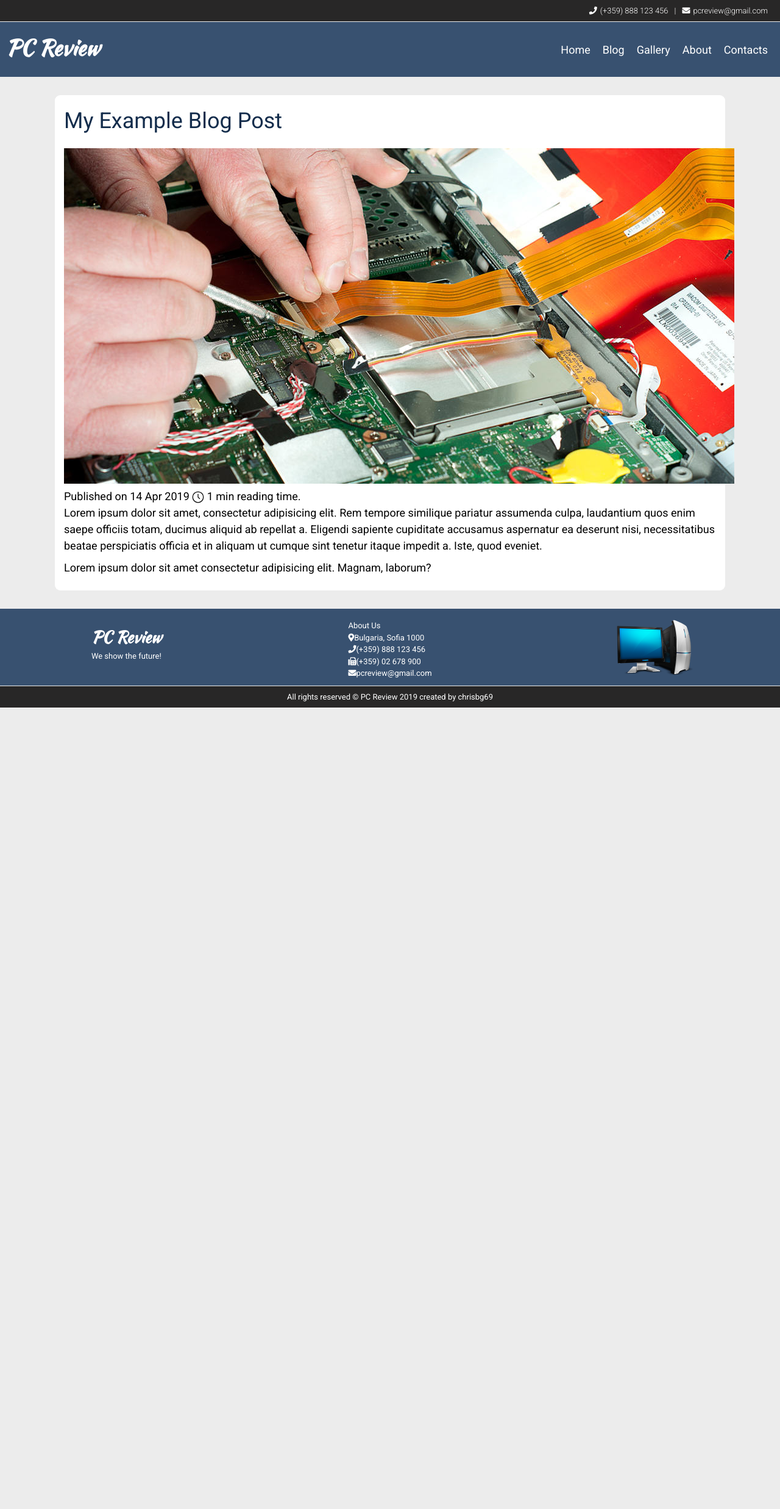
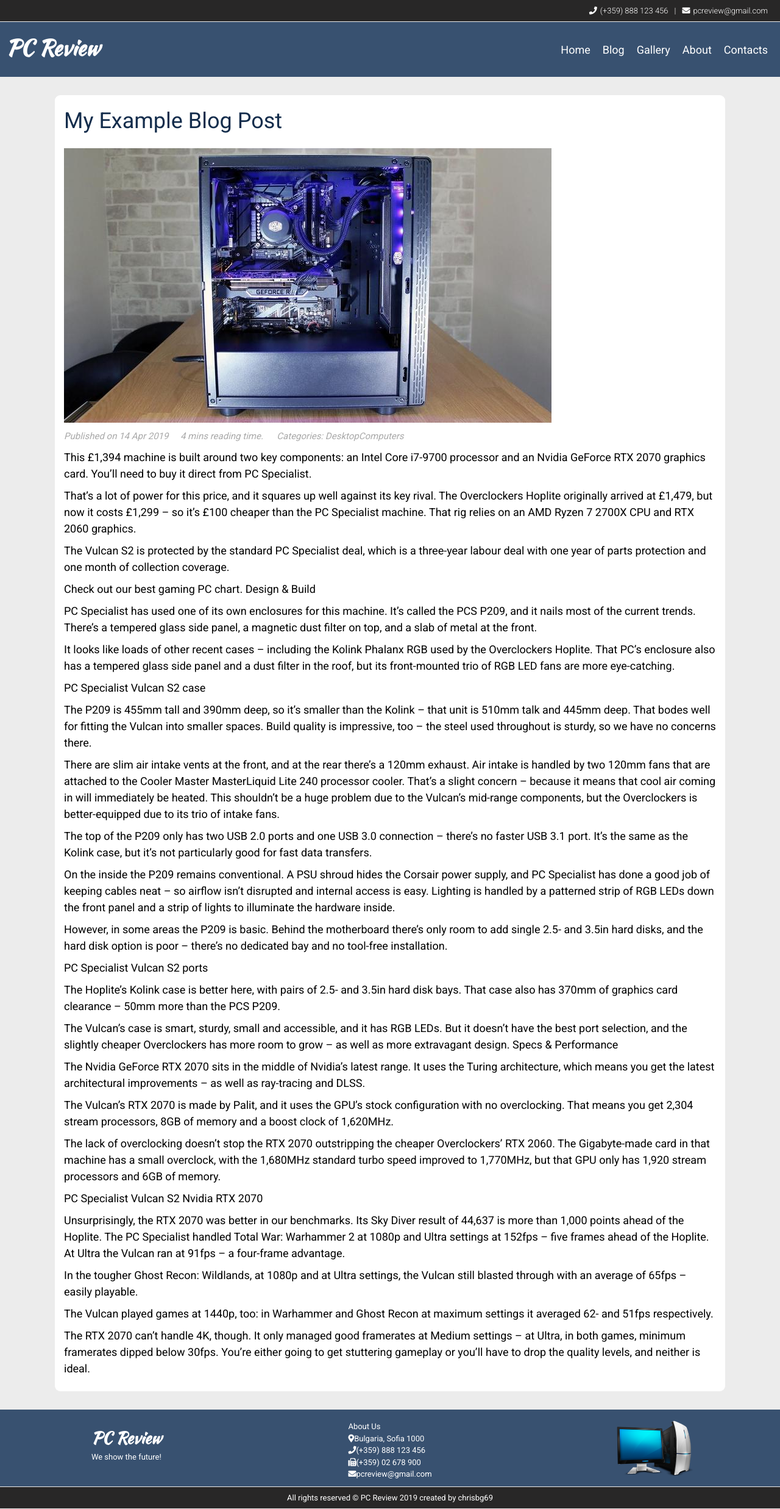
Before and after one commit to chrisbg69/chrisbg69.github.io, a Jekyll site: the page built from _posts/2019-04-14-my-example-post.md, in a window 1280 px wide. Shown: the whole page at 61% size. Built offline with Jekyll 4.4.1, drawn with Linux system fonts in a browser that asks for light colours; nearby versions of some CDN libraries; before the commit the page ends 1161 px from its top, so only the background shows below that.

Commit message:
added blog categories

```diff
--- a/_config.yml
+++ b/_config.yml
@@ -9,7 +9,8 @@
     title: Uploads
     output: true
 email: archangelbg@abv.bg
-description: Welcome to my new blog running on Jekyll and NorthStack!
+description: Welcome to my new blog running on Jekyll
+permalink: /:categories/:title/
 baseurl: ''
 url: ''
 markdown: kramdown
--- a/_layouts/home.html
+++ b/_layouts/home.html
@@ -47,7 +47,7 @@
       </li>
     </ul>
   </div>
-  <div class="grid-block">
+  <div class="grid-block"><a href="/categories/">
     <ul class="main-grid-content">
       <li><i class="fas fa-tablet-alt fa-5x"></i></li>
       <li>
@@ -57,7 +57,7 @@
         <p>Lorem ipsum dolor sit amet.</p>
       </li>
     </ul>
-  </div>
+  </a></div>
   <div class="grid-block">
     <ul class="main-grid-content">
       <li><i class="fas fa-mobile-alt fa-5x"></i></li>
--- a/_layouts/post.html
+++ b/_layouts/post.html
@@ -7,26 +7,30 @@
     {% if page.feature-img %}
     <img class="feature-image" src={{ page.feature-img }} alt="Feature Image"/>
     {% endif %}
-    Published on {{ page.date | date_to_string }}
-    <!--
-    Before using this Jekyll Snippet make sure you
-    1. don't care if your IDE shows tag errors
-    2. may have to add the words "Reading Time". Currently it uses an icon from https://github.com/danklammer/bytesize-icons
--->
+    <p><small class="post-date">Published on {{ page.date | date_to_string }}</small>
 
 <span class="read-time" title="Estimated read time">
-    <svg id="i-clock" viewBox="0 0 32 32" width="20" height="20" fill="none" stroke="currentcolor" stroke-linecap="round"
-    stroke-linejoin="round" stroke-width="2"><circle cx="16" cy="16" r="14" /><path d="M16 8 L16 16 20 20" /></svg>
 
     {% assign words = content | number_of_words %}
     {% if words < 360 %}
-      1 min reading time.
+      <small>1 min reading time.</small>
     {% else %}
-      {{ words | divided_by:180 }} mins reading time.
+       <small>{{ words | divided_by:180 }} mins reading time.</small>
     {% endif %}
+
   </span>
+  <small class="post-date">Categories: {{page.categories | join: ', '}}</small></p>
   <style>
-      svg#i-clock {vertical-align: middle;}
+      .post-date,
+      .read-time {
+        margin-right: 1em;
+        color: darkgrey;
+        font-style: italic;
+      }
+
+
+
   </style>
+
     {{ content }}
 </article>
--- a/_posts/2019-04-14-my-example-post.md
+++ b/_posts/2019-04-14-my-example-post.md
@@ -1,14 +1,57 @@
 ---
 title: My Example Blog Post
 date: 2019-04-14 17:44:05 Z
-permalink: "/example-post/"
-categories:
-- example
-- jekyll
+categories: DesktopComputers
 layout: post
-feature-img: "/assets/images/1.jpg"
+feature-img: "/assets/images/vulcanS2.jpg"
 ---
 
-<p>Lorem ipsum dolor sit amet, consectetur adipisicing elit. Rem tempore similique pariatur assumenda culpa, laudantium quos enim saepe officiis totam, ducimus aliquid ab repellat a. Eligendi sapiente cupiditate accusamus aspernatur ea deserunt nisi, necessitatibus beatae perspiciatis officia et in aliquam ut cumque sint tenetur itaque impedit a. Iste, quod eveniet.</p>
 
-<p>Lorem ipsum dolor sit amet consectetur adipisicing elit. Magnam, laborum?</p>
+
+This £1,394 machine is built around two key components: an Intel Core i7-9700 processor and an Nvidia GeForce RTX 2070 graphics card. You'll need to buy it direct from PC Specialist.
+
+That’s a lot of power for this price, and it squares up well against its key rival. The Overclockers Hoplite originally arrived at £1,479, but now it costs £1,299 – so it’s £100 cheaper than the PC Specialist machine. That rig relies on an AMD Ryzen 7 2700X CPU and RTX 2060 graphics.
+
+The Vulcan S2 is protected by the standard PC Specialist deal, which is a three-year labour deal with one year of parts protection and one month of collection coverage.
+
+Check out our best gaming PC chart.
+Design & Build
+
+PC Specialist has used one of its own enclosures for this machine. It’s called the PCS P209, and it nails most of the current trends. There’s a tempered glass side panel, a magnetic dust filter on top, and a slab of metal at the front.
+
+It looks like loads of other recent cases – including the Kolink Phalanx RGB used by the Overclockers Hoplite. That PC’s enclosure also has a tempered glass side panel and a dust filter in the roof, but its front-mounted trio of RGB LED fans are more eye-catching.
+
+PC Specialist Vulcan S2 case
+
+The P209 is 455mm tall and 390mm deep, so it’s smaller than the Kolink – that unit is 510mm talk and 445mm deep. That bodes well for fitting the Vulcan into smaller spaces. Build quality is impressive, too – the steel used throughout is sturdy, so we have no concerns there.
+
+There are slim air intake vents at the front, and at the rear there’s a 120mm exhaust. Air intake is handled by two 120mm fans that are attached to the Cooler Master MasterLiquid Lite 240 processor cooler. That’s a slight concern – because it means that cool air coming in will immediately be heated. This shouldn’t be a huge problem due to the Vulcan’s mid-range components, but the Overclockers is better-equipped due to its trio of intake fans.
+
+The top of the P209 only has two USB 2.0 ports and one USB 3.0 connection – there’s no faster USB 3.1 port. It’s the same as the Kolink case, but it’s not particularly good for fast data transfers.
+
+On the inside the P209 remains conventional. A PSU shroud hides the Corsair power supply, and PC Specialist has done a good job of keeping cables neat – so airflow isn’t disrupted and internal access is easy. Lighting is handled by a patterned strip of RGB LEDs down the front panel and a strip of lights to illuminate the hardware inside.
+
+However, in some areas the P209 is basic. Behind the motherboard there’s only room to add single 2.5- and 3.5in hard disks, and the hard disk option is poor – there’s no dedicated bay and no tool-free installation.
+
+PC Specialist Vulcan S2 ports
+
+The Hoplite’s Kolink case is better here, with pairs of 2.5- and 3.5in hard disk bays. That case also has 370mm of graphics card clearance – 50mm more than the PCS P209.
+
+The Vulcan’s case is smart, sturdy, small and accessible, and it has RGB LEDs. But it doesn’t have the best port selection, and the slightly cheaper Overclockers has more room to grow – as well as more extravagant design.
+Specs & Performance
+
+The Nvidia GeForce RTX 2070 sits in the middle of Nvidia’s latest range. It uses the Turing architecture, which means you get the latest architectural improvements – as well as ray-tracing and DLSS.
+
+The Vulcan’s RTX 2070 is made by Palit, and it uses the GPU’s stock configuration with no overclocking. That means you get 2,304 stream processors, 8GB of memory and a boost clock of 1,620MHz.
+
+The lack of overclocking doesn’t stop the RTX 2070 outstripping the cheaper Overclockers’ RTX 2060. The Gigabyte-made card in that machine has a small overclock, with the 1,680MHz standard turbo speed improved to 1,770MHz, but that GPU only has 1,920 stream processors and 6GB of memory.
+
+PC Specialist Vulcan S2 Nvidia RTX 2070
+
+Unsurprisingly, the RTX 2070 was better in our benchmarks. Its Sky Diver result of 44,637 is more than 1,000 points ahead of the Hoplite. The PC Specialist handled Total War: Warhammer 2 at 1080p and Ultra settings at 152fps – five frames ahead of the Hoplite. At Ultra the Vulcan ran at 91fps – a four-frame advantage.
+
+In the tougher Ghost Recon: Wildlands, at 1080p and at Ultra settings, the Vulcan still blasted through with an average of 65fps – easily playable.
+
+The Vulcan played games at 1440p, too: in Warhammer and Ghost Recon at maximum settings it averaged 62- and 51fps respectively.
+
+The RTX 2070 can’t handle 4K, though. It only managed good framerates at Medium settings – at Ultra, in both games, minimum framerates dipped below 30fps. You’re either going to get stuttering gameplay or you’ll have to drop the quality levels, and neither is ideal.
```
Also changed, not shown: _layouts/blog.html (+13 -1 lines), _posts/2019-07-31-welcome-to-jekyll.md (+1 -3 lines), categories.html (added, +23 -0 lines), assets/images/vulcanS2.jpg (added), 11 other files.
